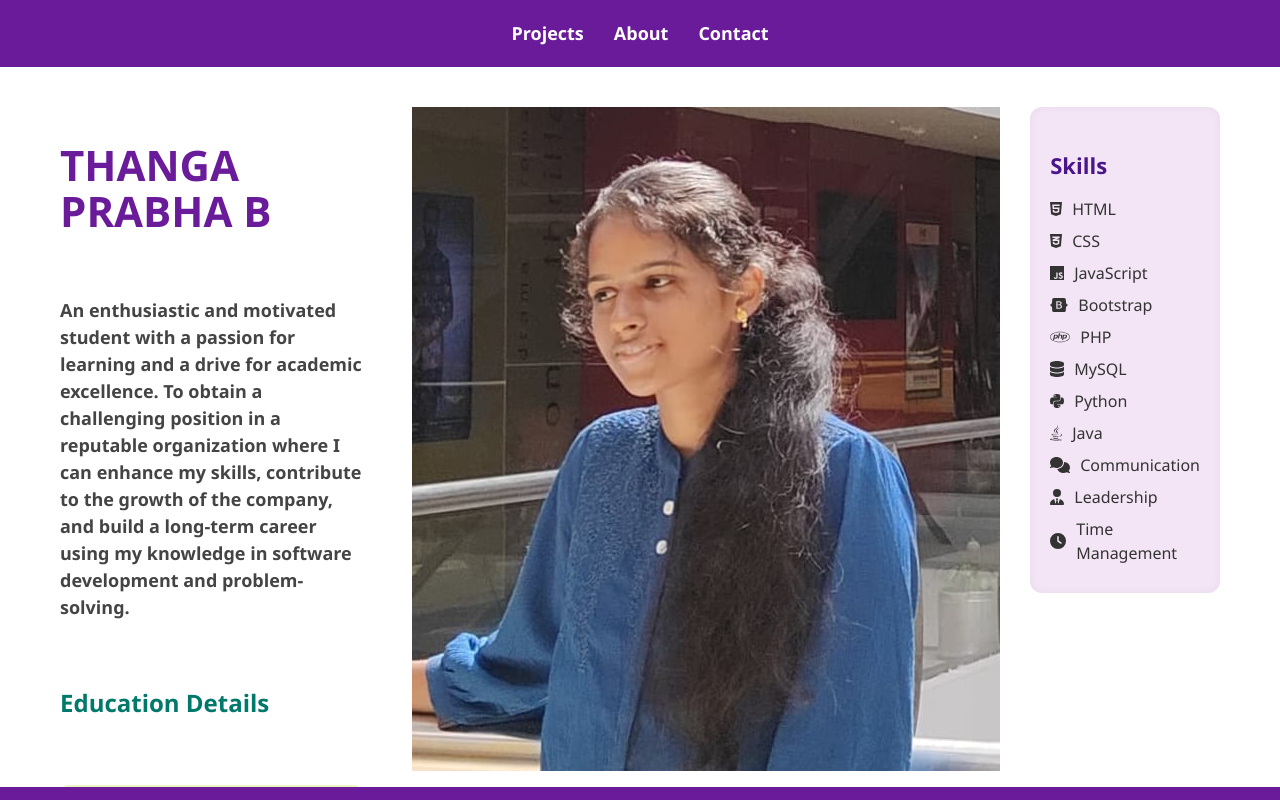
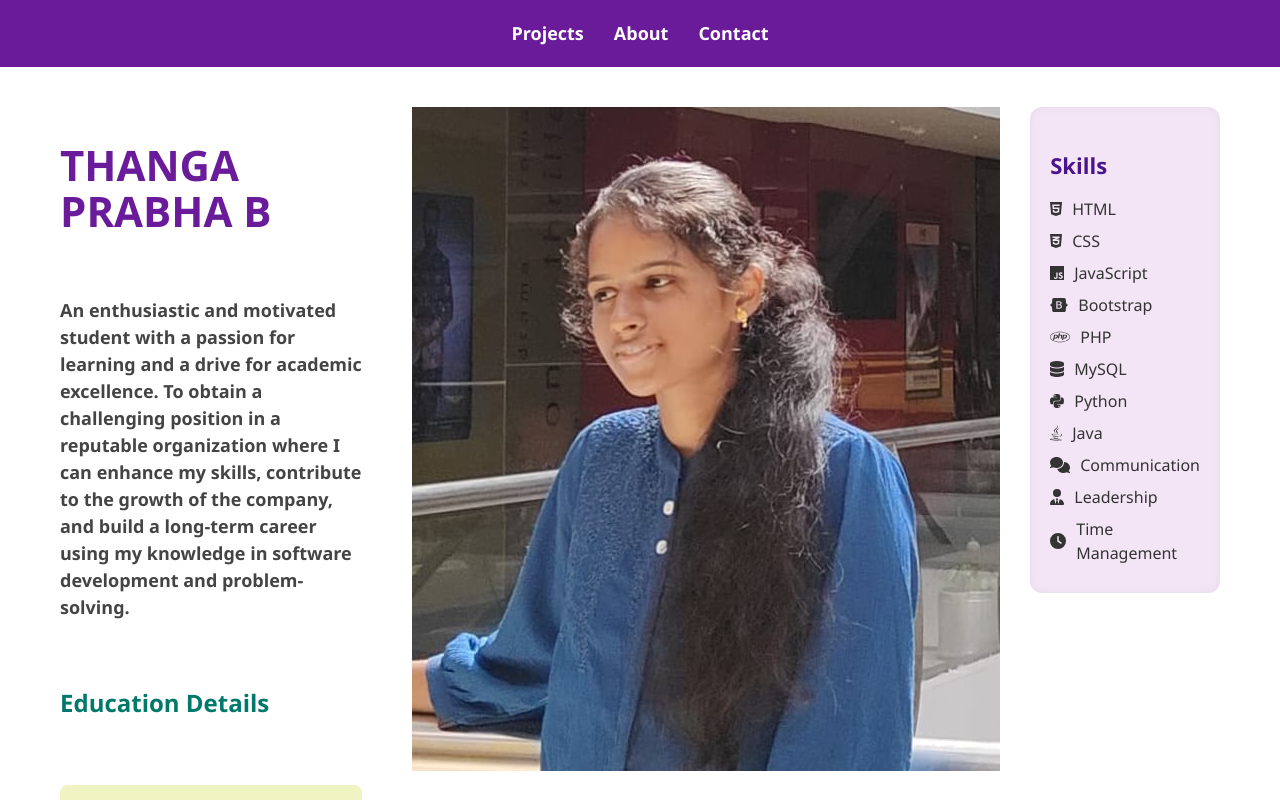
Before and after one commit to ThangaPrabha03/profile-frontend, a React (Vite) app: page / in a window 1280 px wide. Built offline with nearby package versions, Linux system fonts and the light colour scheme.

Commit message:
first commit

```diff
--- a/src/App.css
+++ b/src/App.css
@@ -51,10 +51,15 @@ nav {
 }
 
 /* Main content should take all space between header and footer */
+main {
+  flex: 1;
+  overflow-y: auto;
+}
 .main-content {
   flex: 1;
   overflow-y: auto;
 }
+
 
 /* About Section Layout */
 .about-section {
@@ -63,12 +68,12 @@ nav {
   align-items: flex-start;
   gap: 30px;
   padding: 40px 60px;
-  width: 100vw;
-  height: calc(100vh - 80px); /* Adjust based on header height */
+  width: 100%;
   background-color: #ffffff;
   box-sizing: border-box;
-  overflow: hidden;
+  flex-wrap: wrap; /* ✅ Better for responsiveness */
 }
+
 
 /* Column widths */
 .about-left {
```
